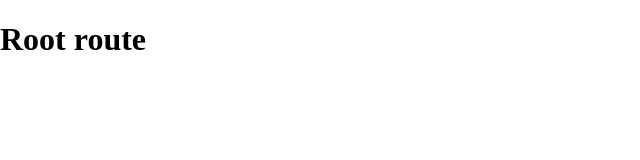
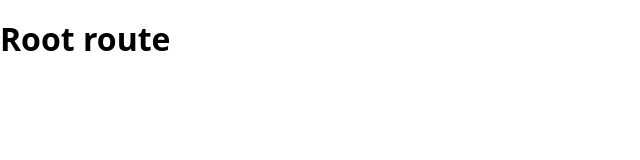
Before and after one commit to Samurai-Turtles/ecommerce-editora, a React (Vite) app: page / in a window 1280 px wide. Shown: the top 160 px of the page, without its empty margins (0-640 px from the left). Built offline with nearby package versions, Linux system fonts and the light colour scheme.

Commit message:
feat: add base styles for pages

```diff
--- /dev/null
+++ b/src/base.css
@@ -0,0 +1,17 @@
+*,
+::before,
+::after {
+  margin: 0;
+  padding: 0;
+  box-sizing: border-box;
+}
+
+body {
+  font-family: system-ui, -apple-system, BlinkMacSystemFont, "Segoe UI", Roboto,
+    Oxygen, Ubuntu, Cantarell, "Open Sans", "Helvetica Neue", sans-serif;
+}
+
+a {
+  text-decoration: none;
+  color: inherit;
+}
--- a/src/main.jsx
+++ b/src/main.jsx
@@ -1,4 +1,5 @@
 import "normalize.css";
+import "@/base.css"
 
 import { StrictMode } from "react";
 import { createRoot } from "react-dom/client";
```
